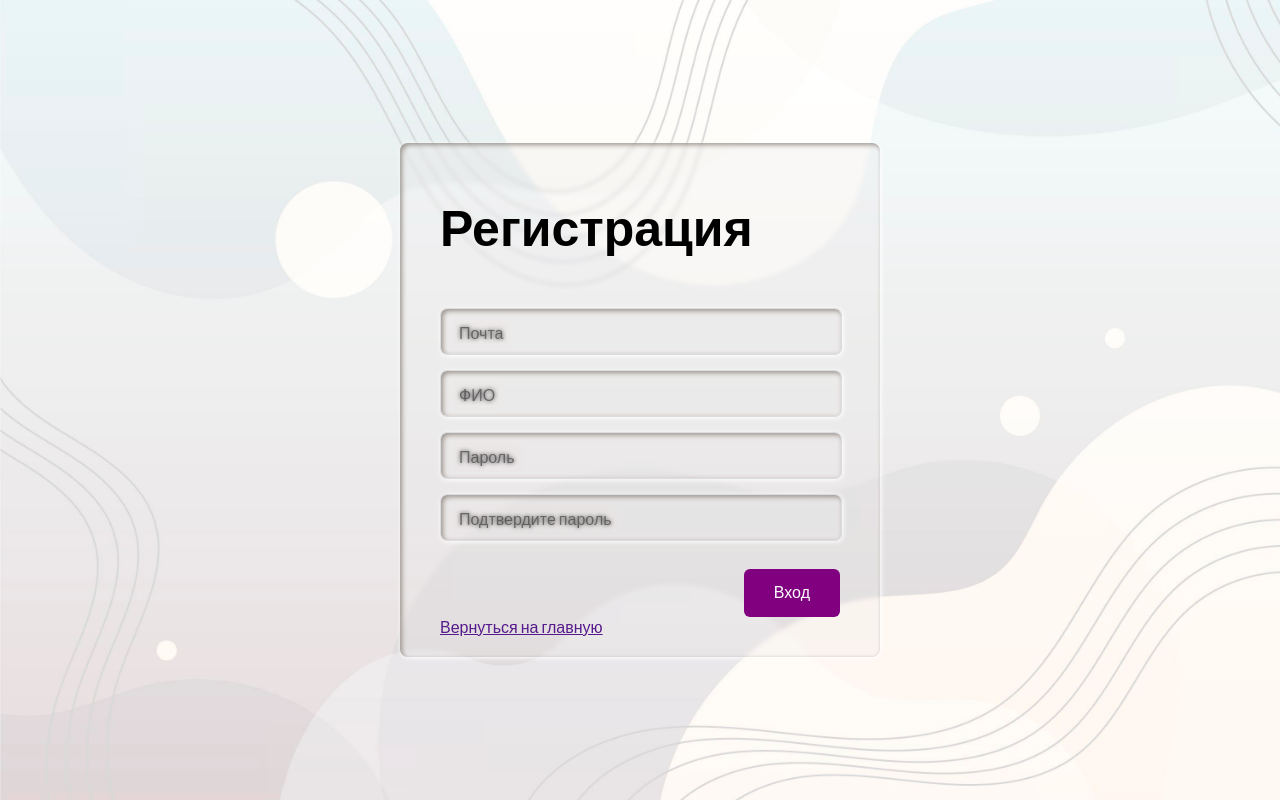
After one commit to Frermut/ETTP, a PHP site: page /register/register.html in a window 1280 px wide. The commit adds this page. Run offline with PHP 8.4, Linux system fonts and the light colour scheme; some libraries are stand-ins or nearby versions.

Commit message:
Add register form

```diff
--- a/index.html
+++ b/index.html
@@ -8,6 +8,7 @@
     <link rel="stylesheet" href="style.css">
     <link rel="stylesheet" href="https://code.jquery.com/ui/1.12.1/themes/base/jquery-ui.css">
     <link href="//maxcdn.bootstrapcdn.com/font-awesome/4.1.0/css/font-awesome.min.css" rel="stylesheet">
+
 </head>
 <body>
     <header>
@@ -17,7 +18,7 @@
               <li><a href="">Главная</a></li>
               <li><a href="">Торги</a></li>
               <li><a href="">О Компании</a></li>
-              <li><a href="">Регистрация</a></li>
+              <li><a href="register/register.html">Регистрация</a></li>
               <li><a href="" class="header-btn">Вход</a></li>
               <li><a href=""></a></li>
             </ul>
--- /dev/null
+++ b/register/register.html
@@ -0,0 +1,46 @@
+<!DOCTYPE html>
+<html lang="en">
+<head>
+    <meta charset="UTF-8">
+    <meta http-equiv="X-UA-Compatible" content="IE=edge">
+    <meta name="viewport" content="width=device-width, initial-scale=1.0">
+    <title>Document</title>
+    <link rel="stylesheet" href="style.css">
+    <link rel="stylesheet" href="https://code.jquery.com/ui/1.12.1/themes/base/jquery-ui.css">
+    <link href="//maxcdn.bootstrapcdn.com/font-awesome/4.1.0/css/font-awesome.min.css" rel="stylesheet">
+</head>
+<body>
+    <main>
+        <div class="signupFrm">
+            <form action="" class="form">
+              <h1 class="title">Регистрация</h1>
+
+              <div class="inputContainer">
+                <input type="email" class="input" id="EmailID" placeholder="a">
+                <label for="" class="label">Почта</label>
+              </div>
+
+              <div class="inputContainer">
+                <input type="text" class="input" placeholder="a">
+                <label for="" class="label">ФИО</label>
+              </div>
+
+              <div class="inputContainer">
+                <input type="text" class="input" placeholder="a">
+                <label for="" class="label">Пароль</label>
+              </div>
+
+              <div class="inputContainer">
+                <input type="text" class="input" placeholder="a">
+                <label for="" class="label">Подтвердите пароль</label>
+              </div>
+
+              <input type="submit" class="submitBtn" value="Вход">
+
+              <a href="">Вернуться на главную</a>
+            </form>
+          </div>
+    </main>
+
+</body>
+</html>
--- /dev/null
+++ b/register/style.css
@@ -0,0 +1,125 @@
+@import url('https://fonts.googleapis.com/css2?family=Lato&display=swap');
+
+/* Get rid of all default margins/paddings. Set typeface */
+body {
+  box-sizing: border-box;
+  margin: 0;
+  padding: 0;
+  background-color: white;
+  font-family: "lato", sans-serif;
+  background-image: url(img/4853433.jpg);
+  background-repeat: no-repeat;
+  background-size: cover;
+  background-position: center
+}
+
+.signupFrm {
+    display: flex;
+    justify-content: center;
+    align-items: center;
+    height: 100vh;
+}
+
+.form {
+
+    width: 400px;
+    border-radius: 8px;
+    padding: 20px 40px;
+    box-shadow: inset 2px 2px 5px rgb(154, 147, 140), 1px 1px 5px rgba(255, 255, 255, 1);
+    background-color: #e7e5e53a ;
+    backdrop-filter: blur(2px);
+  }
+
+.title {
+    font-size: 50px;
+    margin-bottom: 50px;
+}
+
+.inputContainer {
+    position: relative;
+    height: 45px;
+    width: 90%;
+    margin-bottom: 17px;
+}
+
+/* Style the inputs */
+
+.input {
+    position: absolute;
+    top: 0px;
+    left: 0px;
+    height: 100%;
+    width: 100%;
+    border: 1px solid #DADCE0;
+    border-radius: 7px;
+    font-size: 16px;
+    padding: 0 20px;
+    outline: none;
+    background: none;
+    z-index: 1;
+    box-shadow: inset 2px 2px 5px rgb(154, 147, 140), 1px 1px 5px rgba(255, 255, 255, 1);
+    background-color: #e7e5e53a ;
+    backdrop-filter: blur(2px);
+  }
+
+  /* Hide the placeholder texts (a) */
+
+  ::placeholder {
+    color: transparent;
+  }
+
+/* Styling text labels */
+
+.label {
+    position: absolute;
+    top: 15px;
+    left: 15px;
+    padding: 0 4px;
+    background-color: #e7e5e53a;
+    color: black;
+    font-size: 16px;
+    transition: 0.5s;
+    z-index: 0;
+  }
+
+.submitBtn {
+    display: block;
+    margin-left: auto;
+    padding: 15px 30px;
+    border: none;
+    background-color: purple;
+    color: white;
+    border-radius: 6px;
+    cursor: pointer;
+    font-size: 16px;
+    margin-top: 30px;
+}
+
+.submitBtn:hover {
+    background-color: #9867C5;
+    transform: translateY(-2px);
+
+}
+
+.input:focus + .label {
+    top: -7px;
+    left: 3px;
+    z-index: 10;
+    font-size: 14px;
+    font-weight: 600;
+    color: purple;
+    background-color: #e7e5e5fb ;
+    filter: blur(1px);
+}
+
+.input:focus {
+    border: 2px solid purple;
+}
+
+.input:not(:placeholder-shown)+ .label {
+    top: -7px;
+    left: 3px;
+    z-index: 10;
+    font-size: 14px;
+    font-weight: 600;
+}
```
Also changed, not shown: style.css (+2 -6 lines), img/4853433.jpg (added), img/4907157.jpg (added), register/script.js (added).
